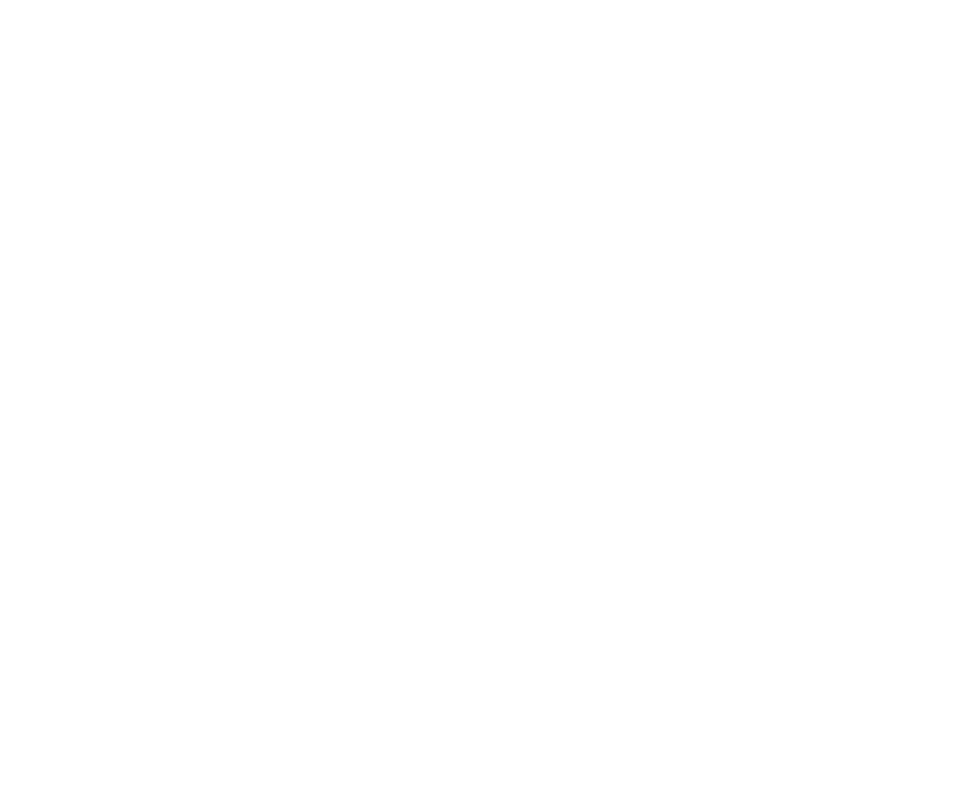
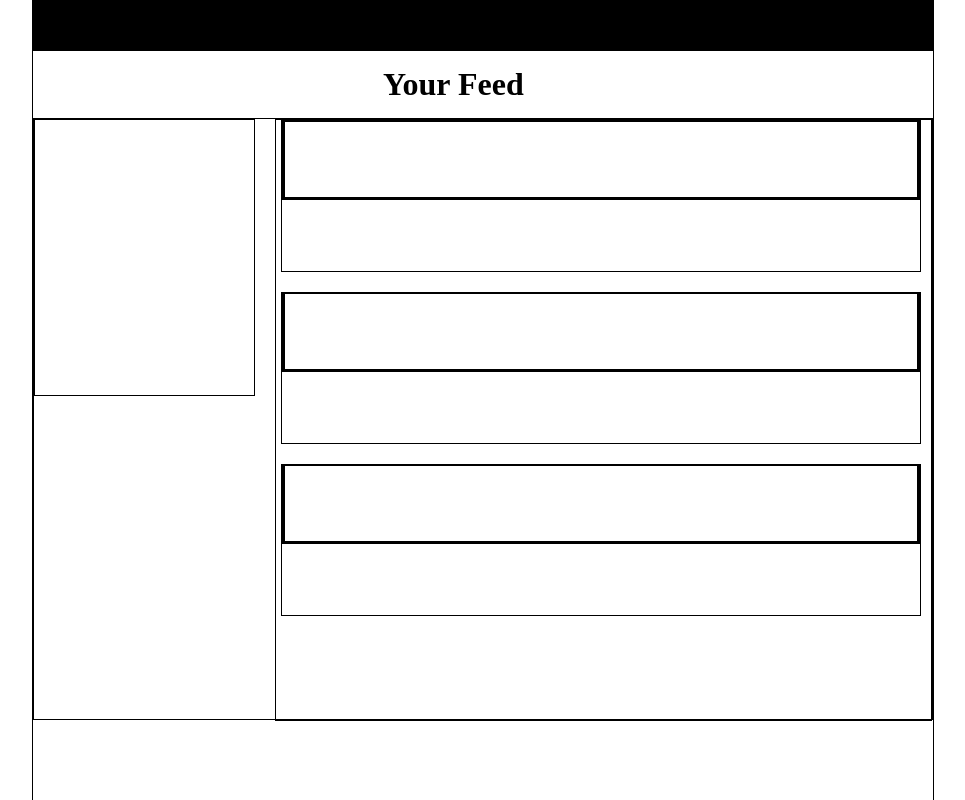
Before and after one commit to Azachary8232/Liking-Likes, a plain HTML site: page index2.html in a window 1280 px wide. Shown: the top 800 px of the page, without its empty margins (157-1122 px from the left). Drawn offline with Linux system fonts and the light colour scheme.

Commit message:
Part2 Lego Build Complete

```diff
--- a/index2.html
+++ b/index2.html
@@ -8,7 +8,59 @@
     <link rel="stylesheet" href="style2.css">
 </head>
 <body>
-
+    <div class="legoBorder container auto"><!-- Container -->
+        <div class="header"> <!-- Header -->
+        </div>
+        <h1 class="feed">Your Feed</h1>
+        <div class="legoBorder body flex"> <!-- Body -->
+            <div class="legoBorder leftColumn"> <!-- Left Column -->
+            </div>
+            <div class="legoBorder rightColumn"> <!-- Right Column -->
+                <div class="legoBorder box1"> <!-- Box 1 -->
+                    <div class="legoBorder flex topBox">
+                        <!-- Top Box -->
+                        <div class=" legoBorder">
+                            <!-- Top Left -->
+                        </div>
+                        <div class="legoBorder">
+                            <!-- Top Right -->
+                        </div>
+                    </div>
+                    <div class= "legoBorder bottomBox">
+                        <!-- Bottom Box -->
+                    </div>
+                </div>
+                <div class="legoBorder box1"> <!-- Box 2 -->
+                    <div class="legoBorder flex topBox">
+                        <!-- Top Box -->
+                        <div class=" legoBorder">
+                            <!-- Top Left -->
+                        </div>
+                        <div class="legoBorder">
+                            <!-- Top Right -->
+                        </div>
+                    </div>
+                    <div class= "legoBorder bottomBox">
+                        <!-- Bottom Box -->
+                    </div>
+                </div>
+                <div class="legoBorder box1"> <!-- Box 3 -->
+                    <div class="legoBorder flex topBox">
+                        <!-- Top Box -->
+                        <div class=" legoBorder">
+                            <!-- Top Left -->
+                        </div>
+                        <div class="legoBorder">
+                            <!-- Top Right -->
+                        </div>
+                    </div>
+                    <div class= "legoBorder bottomBox">
+                        <!-- Bottom Box -->
+                    </div>
+                </div>
+            </div>
+        </div>
+    </div>
 
 
     <script src="script2.js"></script>
--- a/style2.css
+++ b/style2.css
@@ -0,0 +1,63 @@
+*{
+    margin: 0px;
+    padding: 0px;
+}
+
+.legoBorder{
+    border: 1px solid black;
+}
+
+.btn{
+    border: 3px solid black;
+    background-color: yellow;
+    box-shadow: 3px 3px black;
+    width: 100px;
+    height: 30px;
+}
+
+.container{
+    width: 900px;
+    height: 1200px;
+}
+
+.auto{
+    margin: auto;
+}
+
+.header{
+    background-color: black;
+    height: 50px;
+}
+
+.body{
+    height: 600px;
+}
+
+.feed{
+    margin: 15px 350px;
+}
+
+.flex{
+    display: flex;
+}
+
+.leftColumn{
+    flex: 1;
+    height: 275px;
+    margin-right: 20px;
+}
+
+.rightColumn{
+    flex: 3;
+    height: 600px;
+}
+
+.box1{
+    height: 150px;
+    margin: 0px 10px 20px 5px;
+}
+
+.topBox{
+    height: 75px;
+    justify-content: space-between;
+}
```
